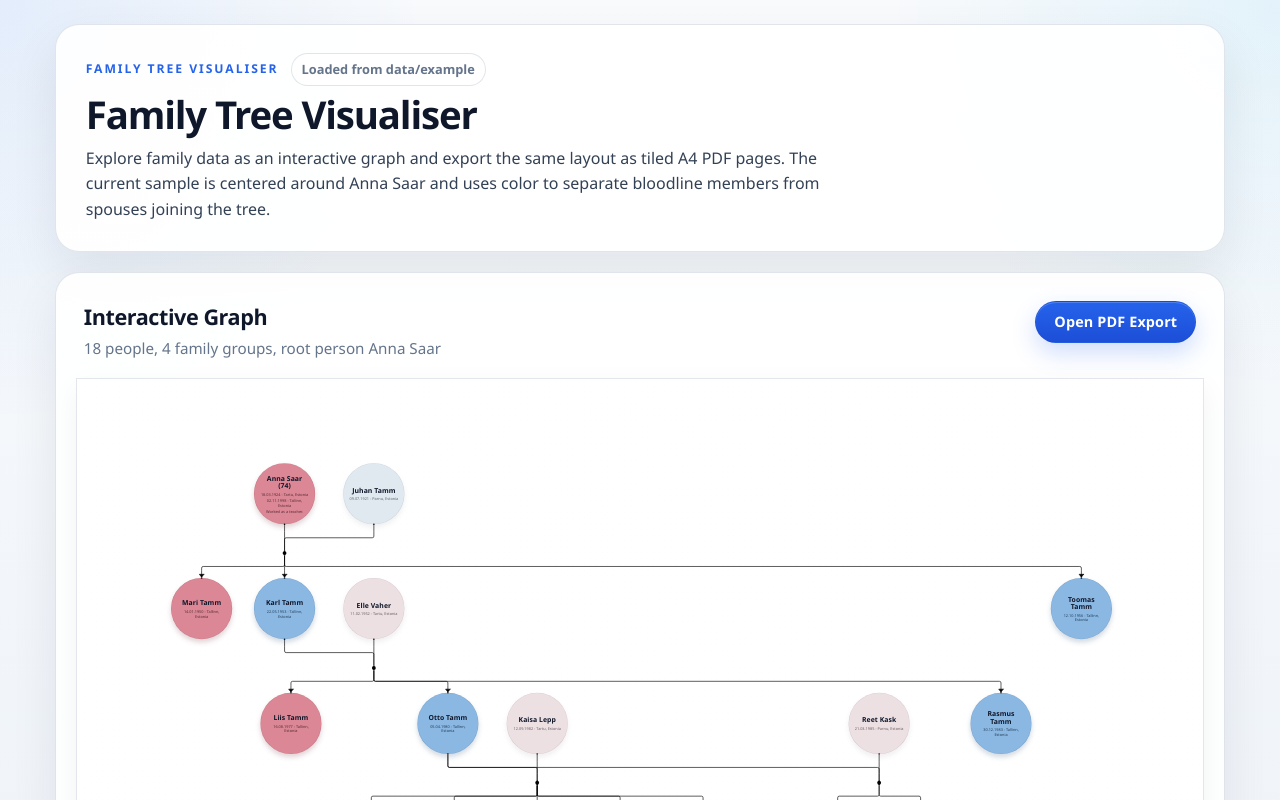
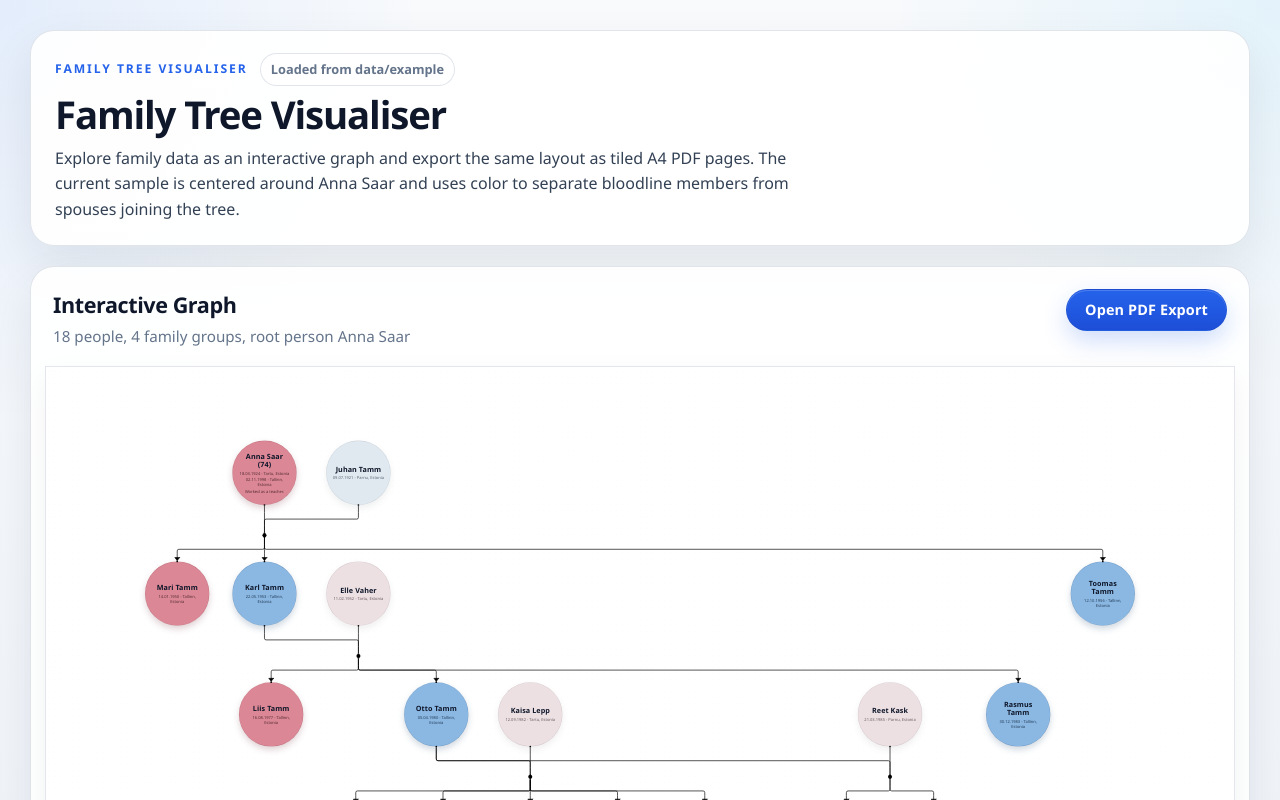
Before and after one commit to roseand/fam-tree, a React (Vite) app: page / in a window 1280 px wide. Shown: the top 800 px of the page. Built offline with nearby package versions, Linux system fonts and the light colour scheme.

Commit message:
adjust UI css

```diff
--- a/src/index.css
+++ b/src/index.css
@@ -1,6 +1,6 @@
 :root {
-  --screen-shell-padding: 24px;
-  --screen-surface-width: calc(297mm + var(--screen-shell-padding) * 2);
+  --screen-shell-padding: 30px;
+  --screen-surface-width: min(1720px, calc(100vw - var(--screen-shell-padding) * 2));
   --ui-bg: #eef3f9;
   --ui-panel: rgba(255, 255, 255, 0.92);
   --ui-panel-border: rgba(148, 163, 184, 0.28);
@@ -64,7 +64,7 @@ body {
 .hero {
   margin: 0 auto 20px;
   width: min(100%, var(--screen-surface-width));
-  padding: 28px 30px;
+  padding: 22px 24px;
   border-radius: 24px;
 }
 
@@ -113,7 +113,7 @@ body {
 .canvas-panel {
   margin: 0 auto;
   width: min(100%, var(--screen-surface-width));
-  padding: 20px;
+  padding: 14px;
   border-radius: 24px;
 }
 
@@ -368,7 +368,7 @@ body {
 .print-help {
   margin: 0 auto 18px;
   width: min(100%, var(--screen-surface-width));
-  padding: 20px 24px;
+  padding: 16px 18px;
   border-radius: 24px;
 }
 
@@ -522,7 +522,7 @@ body {
 
 @media (max-width: 900px) {
   :root {
-    --screen-shell-padding: 16px;
+    --screen-shell-padding: 20px;
   }
 
   .app-shell {
```
